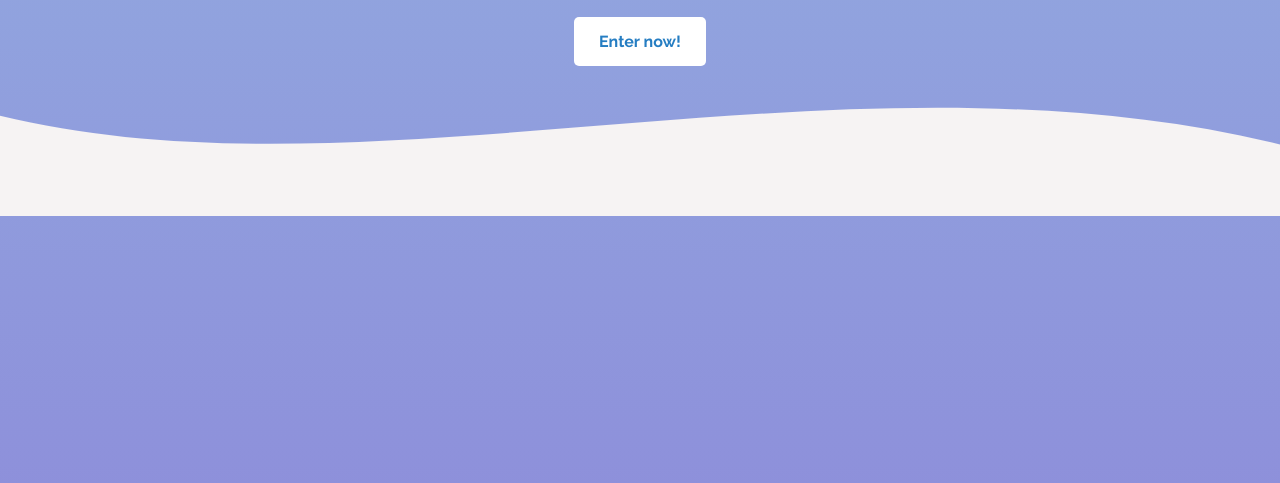
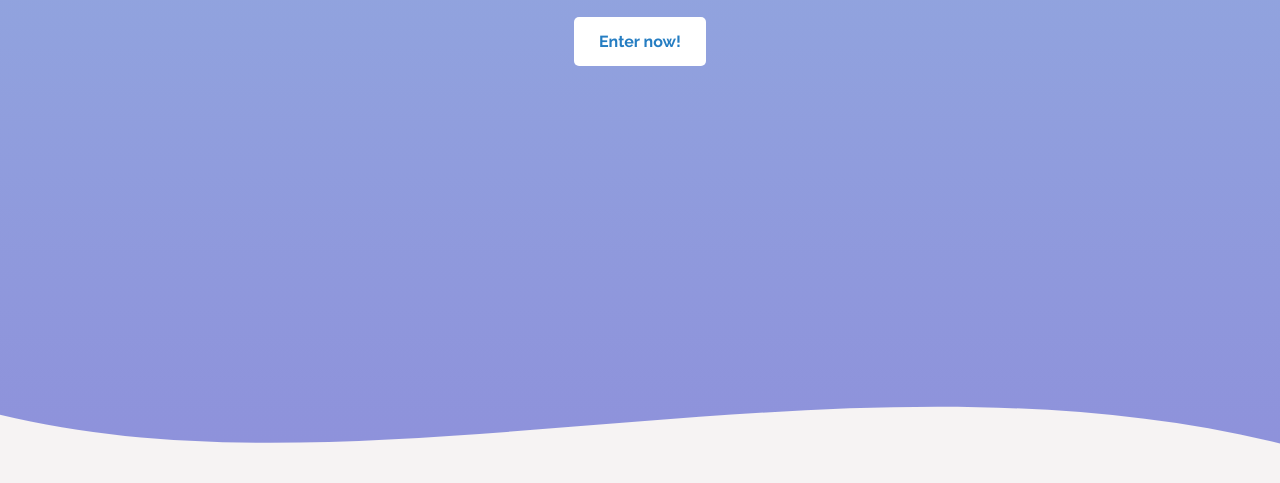
Before and after one commit to callmeFurok/simple-wave-landingpage, a plain HTML site: page index.html in a window 1280 px wide. Shown: the part 285-768 px from the top of the page. Drawn offline with Linux system fonts and the light colour scheme.

Commit message:
wave style to position

```diff
--- a/style.css
+++ b/style.css
@@ -17,6 +17,7 @@ body {
     background-position: center;
     background-size: cover;
     padding-top: .1px;
+    position: relative;
 }
 
 .container-text {
@@ -49,3 +50,11 @@ body {
     background: #257dc2;
     color: white;
 }
+
+/*wave*/
+.hero__wave {
+    position: absolute;
+    bottom: 0;
+    left: 0;
+    width: 100%;
+}
```
